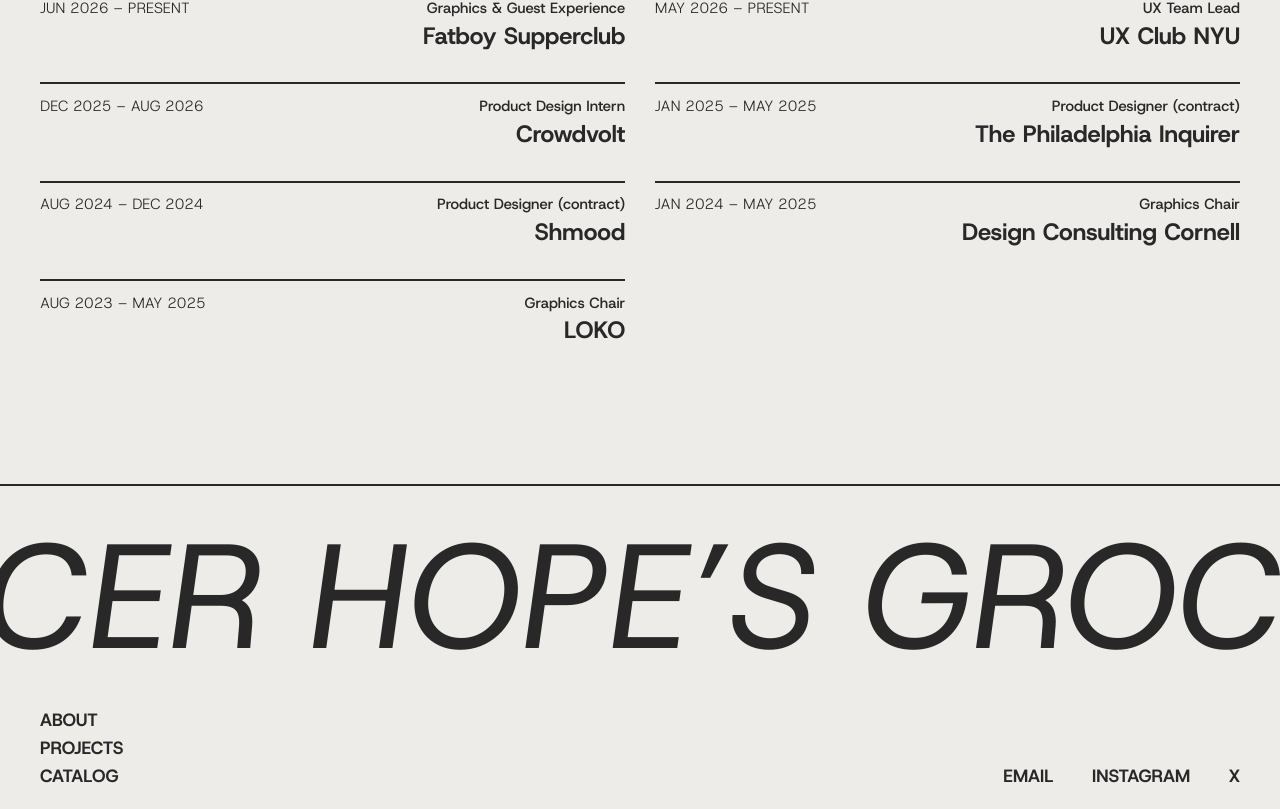
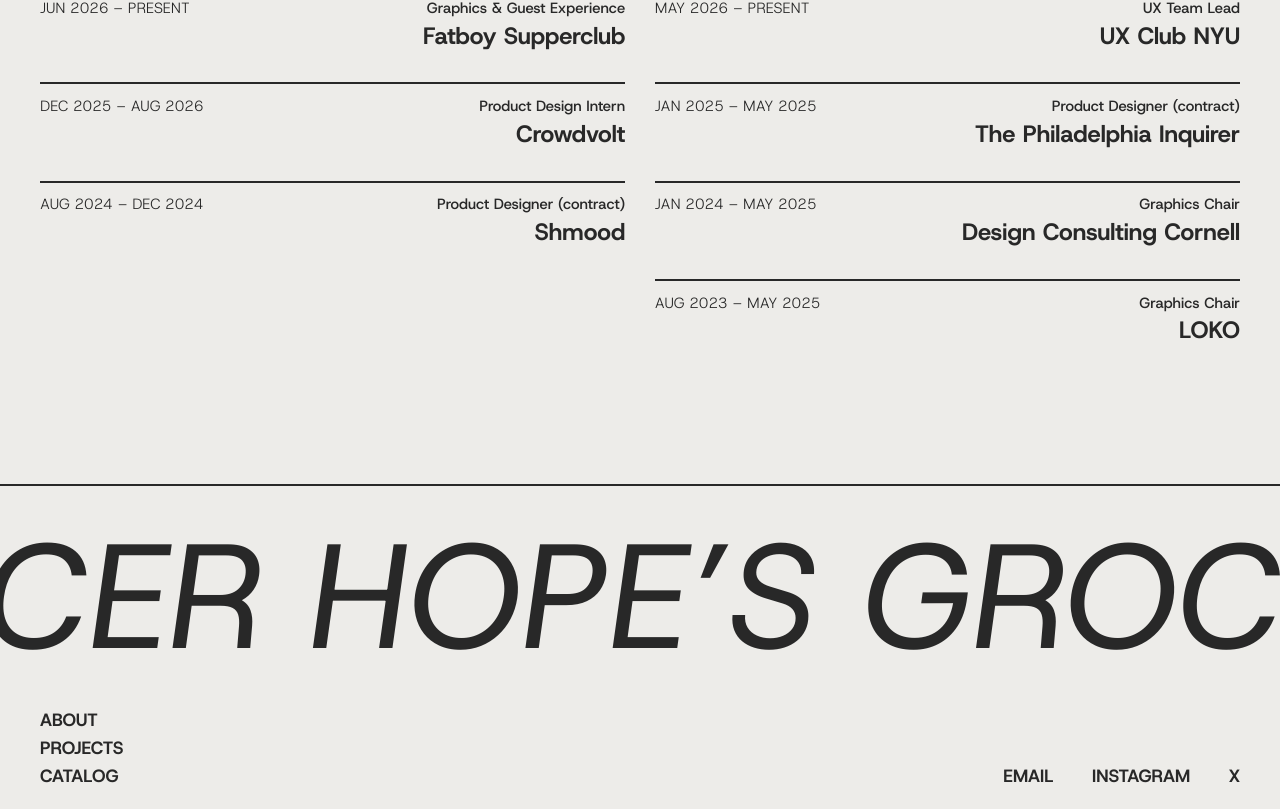
Before and after one commit to matthewhopeyonatan-creator/portfolio, a Next.js app: page / in a window 1280 px wide. Shown: the part 4803-5612 px from the top of the page. Built offline with nearby package versions, Linux system fonts and the light colour scheme.

Commit message:
Past experiences: the odd one out on the last row sits in the right column
Co-Authored-By: Claude Opus 5.5 <noreply@anthropic.com>
Claude-Session: https://claude.ai/code/session_01GYPHnZVL3HH7QMswTWv6Z2

```diff
--- a/components/PastExperiences.module.css
+++ b/components/PastExperiences.module.css
@@ -45,6 +45,11 @@
   line-height: normal;
 }
 
+/* an odd one out on the last row sits in the right-hand column */
+.item:last-child:nth-child(odd) {
+  grid-column: 2;
+}
+
 /* dates Light · role Medium · company Bold */
 .dates {
   font-weight: 300;
@@ -79,6 +84,9 @@
   .list {
     grid-template-columns: 1fr;
   }
+  .item:last-child:nth-child(odd) {
+    grid-column: auto;
+  }
   .item {
     min-height: 0;
     padding: 12px 0 24px;
```
